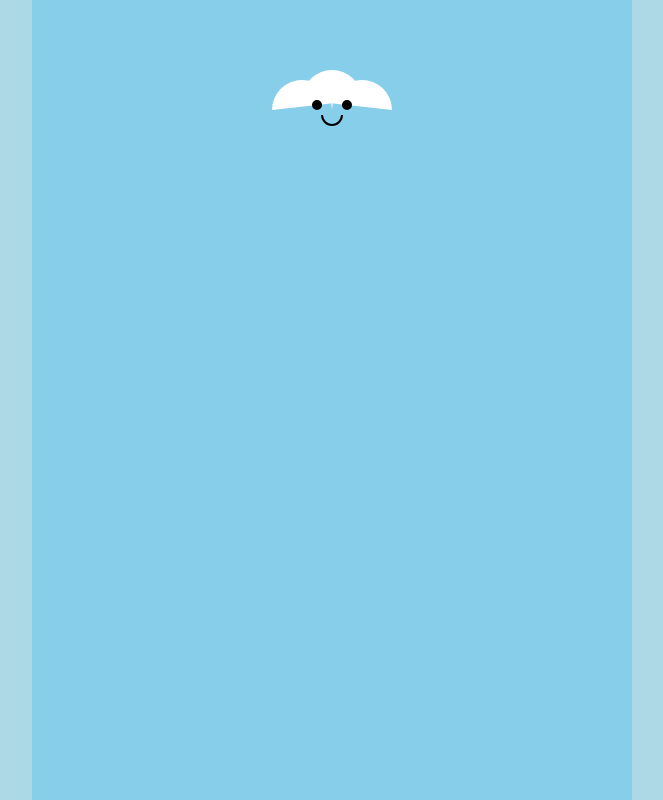
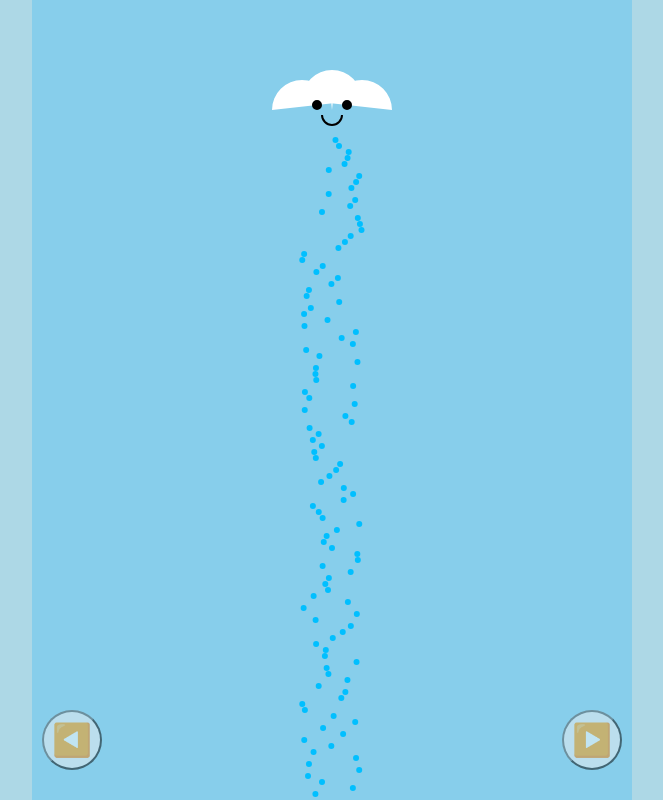
Before and after one commit to adamalix/vanessa-games, a React (Vite) app in the folder apps/clausy-the-cloud/: page / in a window 1280 px wide. Shown: the whole page, without its empty margins (308-971 px from the left). Built offline with nearby package versions, Linux system fonts and the light colour scheme.

Commit message:
add touch controls and improve animations

```diff
--- a/apps/clausy-the-cloud/src/App.tsx
+++ b/apps/clausy-the-cloud/src/App.tsx
@@ -1,4 +1,4 @@
-import React, { useRef, useEffect } from 'react';
+import React, { useRef, useEffect, useState } from 'react';
 
 type Plant = {
   x: number;
@@ -13,13 +13,49 @@ type RainDrop = {
   y: number;
 };
 
+// Define a type for the cloud object
+type Cloud = {
+  x: number;
+  y: number;
+  width: number;
+  height: number;
+  speed: number;
+};
+
 export default function App() {
   const canvasRef = useRef<HTMLCanvasElement>(null);
+  // Add state for cloud position to allow touch controls to update UI
+  const [cloudX, setCloudX] = useState<number | null>(null);
 
-  useEffect(() => {
-    const canvas = canvasRef.current!;
-    const ctx = canvas.getContext('2d')!;
+  // MoveCloud functions must be defined here so they are in scope for both JSX and useEffect
+  function moveCloudLeft() {
+    setCloudX((prev) => {
+      const canvas = canvasRef.current;
+      if (!canvas) return prev;
+      const cloudWidth = 100;
+      const speed = 10;
+      const newX = (prev !== null ? prev : canvas.width / 2) - speed;
+      return Math.max(
+        cloudWidth / 2,
+        Math.min(canvas.width - cloudWidth / 2, newX)
+      );
+    });
+  }
+  function moveCloudRight() {
+    setCloudX((prev) => {
+      const canvas = canvasRef.current;
+      if (!canvas) return prev;
+      const cloudWidth = 100;
+      const speed = 10;
+      const newX = (prev !== null ? prev : canvas.width / 2) + speed;
+      return Math.max(
+        cloudWidth / 2,
+        Math.min(canvas.width - cloudWidth / 2, newX)
+      );
+    });
+  }
 
+  // Helper must be defined before plantsRef
   function getRandomRainbowColor(): string {
     const colors = [
       '#FF0000',
@@ -32,33 +68,47 @@ export default function App() {
     ];
     return colors[Math.floor(Math.random() * colors.length)];
   }
+  // Persist plants across renders and effect runs
+  const plantCount = 6;
+  const plantWidth = 80;
+  // Only initialize once
+  const plantsRef = useRef<Plant[]>(
+    Array.from({ length: plantCount }, (_, i) => ({
+      x: i * (plantWidth + 10) + 30,
+      y: 800, // canvas height
+      height: 0,
+      grown: false,
+      petals: Array.from({ length: 5 }, () => getRandomRainbowColor()),
+    }))
+  );
+  const plants = plantsRef.current;
 
-    const cloud = {
-      x: canvas.width / 2,
+  // Use a ref for cloud position for animation, but keep setCloudX for UI updates
+  const cloudXRef = useRef<number>(null);
+  // Sync cloudXRef with cloudX when it changes
+  useEffect(() => {
+    cloudXRef.current = cloudX;
+  }, [cloudX]);
+
+  useEffect(() => {
+    const canvas = canvasRef.current!;
+    const ctx = canvas.getContext('2d')!;
+
+    let rainDrops: RainDrop[] = [];
+    let gameWon = false;
+
+    // Helper to get latest cloud object
+    function getCloud(): Cloud {
+      return {
+        x: cloudXRef.current !== null ? cloudXRef.current : canvas.width / 2,
         y: 100,
         width: 100,
         height: 60,
         speed: 5,
       };
-
-    const plantCount = 6;
-    const plants: Plant[] = [];
-    const plantWidth = 80;
-
-    for (let i = 0; i < plantCount; i++) {
-      plants.push({
-        x: i * (plantWidth + 10) + 30,
-        y: canvas.height,
-        height: 0,
-        grown: false,
-        petals: Array.from({ length: 5 }, () => getRandomRainbowColor()),
-      });
     }
 
-    let rainDrops: RainDrop[] = [];
-    let gameWon = false;
-
-    function drawCloud() {
+    function drawCloud(cloud: Cloud) {
       ctx.beginPath();
       ctx.arc(cloud.x, cloud.y, 30, Math.PI, 2 * Math.PI);
       ctx.arc(cloud.x - 30, cloud.y + 10, 30, Math.PI, 2 * Math.PI);
@@ -82,6 +132,35 @@ export default function App() {
       ctx.closePath();
     }
 
+    // Fix: move updateRain, update, draw, etc. to top-level of useEffect so they are in scope for gameLoop
+    function updateRain(cloud: Cloud) {
+      rainDrops.forEach((drop) => {
+        drop.y += 6;
+      });
+      rainDrops.push({
+        x: cloud.x + (Math.random() * 60 - 30),
+        y: cloud.y + 40,
+      });
+      rainDrops = rainDrops.filter((drop) => drop.y < canvas.height);
+    }
+    function update(cloud: Cloud) {
+      if (gameWon) return;
+      plants.forEach((plant) => {
+        if (
+          !plant.grown &&
+          Math.abs(cloud.x - (plant.x + plantWidth / 2)) < plantWidth / 2
+        ) {
+          plant.height += 1;
+          if (plant.y - plant.height <= cloud.y + cloud.height / 2) {
+            plant.height = plant.y - cloud.y - cloud.height / 2;
+            plant.grown = true;
+          }
+        }
+      });
+      if (plants.every((p) => p.grown)) {
+        gameWon = true;
+      }
+    }
     function drawPlants() {
       plants.forEach((plant) => {
         ctx.beginPath();
@@ -124,50 +203,7 @@ export default function App() {
       });
     }
 
-    function updateRain() {
-      // Move each raindrop down
-      rainDrops.forEach((drop) => {
-        drop.y += 6; // Adjust speed as needed
-      });
-      plants.forEach((plant) => {
-        if (
-          !plant.grown &&
-          Math.abs(cloud.x - (plant.x + plantWidth / 2)) < plantWidth / 2
-        ) {
-          rainDrops.push({
-            x: cloud.x + (Math.random() * 60 - 30),
-            y: cloud.y + 40,
-          });
-        }
-      });
-
-      rainDrops = rainDrops.filter((drop) => drop.y < canvas.height);
-    }
-
-    function update() {
-      if (gameWon) {
-        return;
-      }
-
-      plants.forEach((plant) => {
-        if (
-          !plant.grown &&
-          Math.abs(cloud.x - (plant.x + plantWidth / 2)) < plantWidth / 2
-        ) {
-          plant.height += 1;
-          if (plant.y - plant.height <= cloud.y + cloud.height / 2) {
-            plant.height = plant.y - cloud.y - cloud.height / 2;
-            plant.grown = true;
-          }
-        }
-      });
-
-      if (plants.every((p) => p.grown)) {
-        gameWon = true;
-      }
-    }
-
-    function drawRainbow() {
+    function drawRainbow(cloud: Cloud) {
       const rainbowColors = [
         '#FF0000',
         '#FF7F00',
@@ -191,55 +227,126 @@ export default function App() {
       });
     }
 
-    function drawWinScreen() {
-      drawRainbow();
+    function drawWinScreen(cloud: Cloud) {
+      drawRainbow(cloud);
       ctx.fillStyle = '#FFD700';
       ctx.font = '48px Arial';
       ctx.fillText('You Win!', canvas.width / 2 - 100, canvas.height / 2);
     }
 
-    function draw() {
+    function draw(cloud: Cloud) {
       ctx.clearRect(0, 0, canvas.width, canvas.height);
       drawPlants();
-      drawCloud();
+      drawCloud(cloud);
       drawRain();
 
       if (gameWon) {
-        drawWinScreen();
+        drawWinScreen(cloud);
       }
     }
 
+    // Fix handleKeyDown to use getCloud() for cloud values
     function handleKeyDown(e: KeyboardEvent) {
+      const cloud = getCloud();
+      let newX = cloud.x;
       if (e.code === 'ArrowLeft') {
-        cloud.x -= cloud.speed;
+        newX -= cloud.speed;
       } else if (e.code === 'ArrowRight') {
-        cloud.x += cloud.speed;
+        newX += cloud.speed;
       }
-      cloud.x = Math.max(
+      newX = Math.max(
         cloud.width / 2,
-        Math.min(canvas.width - cloud.width / 2, cloud.x)
+        Math.min(canvas.width - cloud.width / 2, newX)
       );
+      setCloudX(newX);
     }
+
+    // Touch gesture support (must be defined here for useEffect)
+    let touchStartX: number | null = null;
+    function handleTouchStart(e: TouchEvent) {
+      touchStartX = e.touches[0].clientX;
+    }
+    function handleTouchEnd(e: TouchEvent) {
+      if (touchStartX === null) return;
+      const touchEndX = e.changedTouches[0].clientX;
+      const dx = touchEndX - touchStartX;
+      if (Math.abs(dx) > 30) {
+        if (dx < 0) moveCloudLeft();
+        else moveCloudRight();
+      }
+      touchStartX = null;
+    }
+
+    // Add touch controls
+    canvas.addEventListener('touchstart', handleTouchStart);
+    canvas.addEventListener('touchend', handleTouchEnd);
 
     let requestId: number;
     window.addEventListener('keydown', handleKeyDown);
     function gameLoop() {
-      updateRain();
-      update();
-      draw();
+      const cloud = getCloud();
+      updateRain(cloud);
+      update(cloud);
+      draw(cloud);
       requestId = requestAnimationFrame(gameLoop);
     }
     gameLoop();
 
     return () => {
       window.removeEventListener('keydown', handleKeyDown);
+      canvas.removeEventListener('touchstart', handleTouchStart);
+      canvas.removeEventListener('touchend', handleTouchEnd);
       cancelAnimationFrame(requestId);
     };
-  }, []);
+  }, []); // Only run once on mount
 
+  // Overlay touch buttons
   return (
-    <>
+    <div
+      style={{
+        position: 'relative',
+        width: 600,
+        height: 800,
+        margin: '0 auto',
+      }}
+    >
       <canvas ref={canvasRef} width={600} height={800} />
-    </>
+      <button
+        aria-label="Move Left"
+        style={{
+          position: 'absolute',
+          left: 10,
+          bottom: 30,
+          width: 60,
+          height: 60,
+          borderRadius: '50%',
+          opacity: 0.5,
+          fontSize: 32,
+          zIndex: 2,
+        }}
+        onTouchStart={moveCloudLeft}
+        onMouseDown={moveCloudLeft}
+      >
+        ◀️
+      </button>
+      <button
+        aria-label="Move Right"
+        style={{
+          position: 'absolute',
+          right: 10,
+          bottom: 30,
+          width: 60,
+          height: 60,
+          borderRadius: '50%',
+          opacity: 0.5,
+          fontSize: 32,
+          zIndex: 2,
+        }}
+        onTouchStart={moveCloudRight}
+        onMouseDown={moveCloudRight}
+      >
+        ▶️
+      </button>
+    </div>
   );
 }
```
Lines whose indentation alone changed are shown as unchanged.
